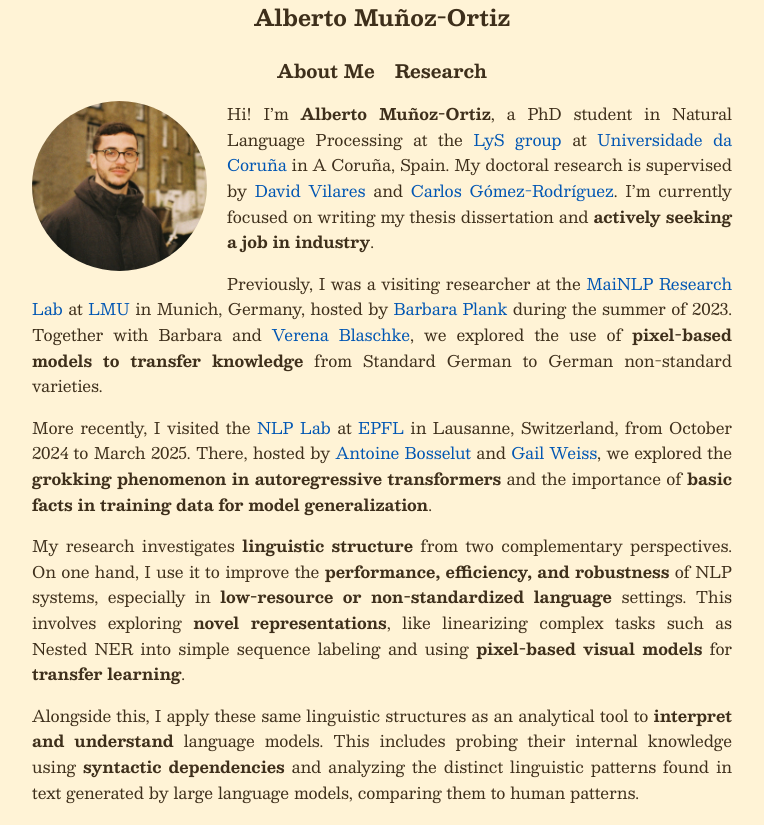
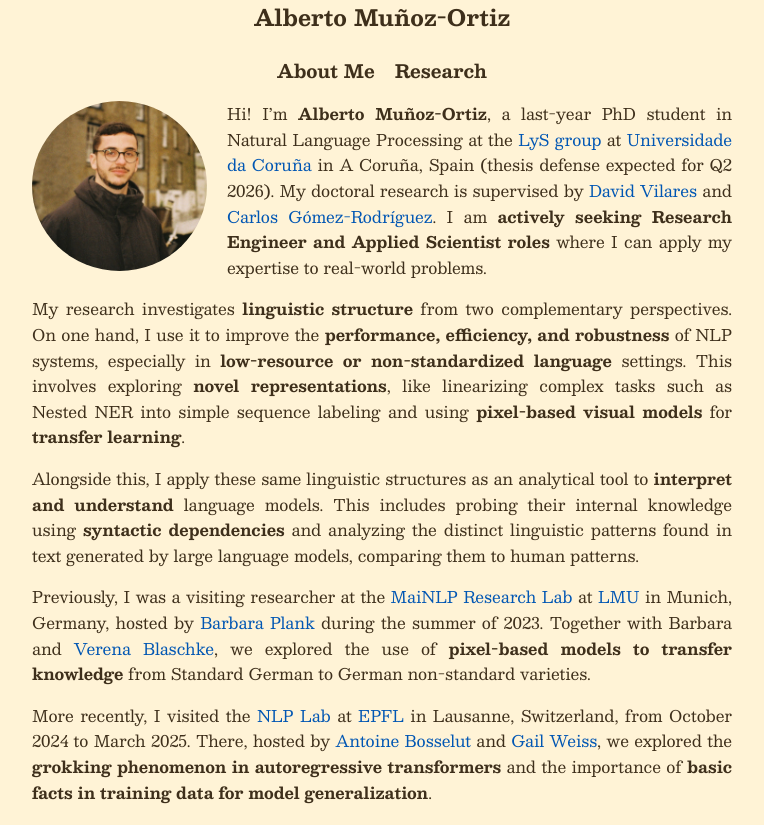
Before and after one commit to amunozo/amunozo.github.io, a Jekyll site: the page built from index.md, in a window 1280 px wide and 1400 px high. Shown: the top 825 px of the window, without its empty margins (258-1022 px from the left). Built offline with Jekyll 4.4.1, drawn with Linux system fonts in a browser that asks for light colours; some of the changed text lies outside the part shown.

Commit message:
change description

```diff
--- a/index.md
+++ b/index.md
@@ -8,14 +8,12 @@ permalink: /
   <img src="./image.png" alt="My Picture" style="border-radius: 50%; width: 175px; height: auto;" />
 </div>
 
-Hi! I'm **Alberto Muñoz-Ortiz**, a PhD student in Natural Language Processing at the [LyS group](https://www.grupolys.org/) at [Universidade da Coruña](https://www.udc.es/) in A Coruña, Spain. My doctoral research is supervised by [David Vilares](http://www.grupolys.org/~david.vilares/) and [Carlos Gómez-Rodríguez](http://www.grupolys.org/~cgomezr/). I'm currently focused on writing my thesis dissertation and **actively seeking a job in industry**.
-
-Previously, I was a visiting researcher at the [MaiNLP Research Lab](https://mainlp.github.io/) at [LMU](https://www.lmu.de/en/) in Munich, Germany, hosted by [Barbara Plank](https://bplank.github.io/) during the summer of 2023. Together with Barbara and [Verena Blaschke](https://verenablaschke.github.io/), we explored the use of **pixel-based models to transfer knowledge** from Standard German to German non-standard varieties.
-
-More recently, I visited the [NLP Lab](https://nlp.epfl.ch/) at [EPFL](https://www.epfl.ch/schools/ic/) in Lausanne, Switzerland, from October 2024 to March 2025. There, hosted by [Antoine Bosselut](https://atcbosselut.github.io/) and [Gail Weiss](https://gailweiss.github.io/), we explored the **grokking phenomenon in autoregressive transformers** and the importance of **basic facts in training data for model generalization**.
+Hi! I'm **Alberto Muñoz-Ortiz**, a last-year PhD student in Natural Language Processing at the [LyS group](https://www.grupolys.org/) at [Universidade da Coruña](https://www.udc.es/) in A Coruña, Spain (thesis defense expected for Q2 2026). My doctoral research is supervised by [David Vilares](http://www.grupolys.org/~david.vilares/) and [Carlos Gómez-Rodríguez](http://www.grupolys.org/~cgomezr/). I am **actively seeking Research Engineer and Applied Scientist roles** where I can apply my expertise to real-world problems.
 
 My research investigates **linguistic structure** from two complementary perspectives. On one hand, I use it to improve the **performance, efficiency, and robustness** of NLP systems, especially in **low-resource or non-standardized language** settings. This involves exploring **novel representations**, like linearizing complex tasks such as Nested NER into simple sequence labeling and using **pixel-based visual models** for **transfer learning**.
 
 Alongside this, I apply these same linguistic structures as an analytical tool to **interpret and understand** language models. This includes probing their internal knowledge using **syntactic dependencies** and analyzing the distinct linguistic patterns found in text generated by large language models, comparing them to human patterns.
 
-Beyond my core NLP research, I'm deeply interested in how **deep learning can address challenges** by augmenting human capabilities where our intuition might fall short, such as science. I believe that AI research should prioritize increasing our collective problem-solving capacity, tackling issues we can't solve alone, rather than merely automating or accelerating existing processes.
+Previously, I was a visiting researcher at the [MaiNLP Research Lab](https://mainlp.github.io/) at [LMU](https://www.lmu.de/en/) in Munich, Germany, hosted by [Barbara Plank](https://bplank.github.io/) during the summer of 2023. Together with Barbara and [Verena Blaschke](https://verenablaschke.github.io/), we explored the use of **pixel-based models to transfer knowledge** from Standard German to German non-standard varieties.
+
+More recently, I visited the [NLP Lab](https://nlp.epfl.ch/) at [EPFL](https://www.epfl.ch/schools/ic/) in Lausanne, Switzerland, from October 2024 to March 2025. There, hosted by [Antoine Bosselut](https://atcbosselut.github.io/) and [Gail Weiss](https://gailweiss.github.io/), we explored the **grokking phenomenon in autoregressive transformers** and the importance of **basic facts in training data for model generalization**.
```
